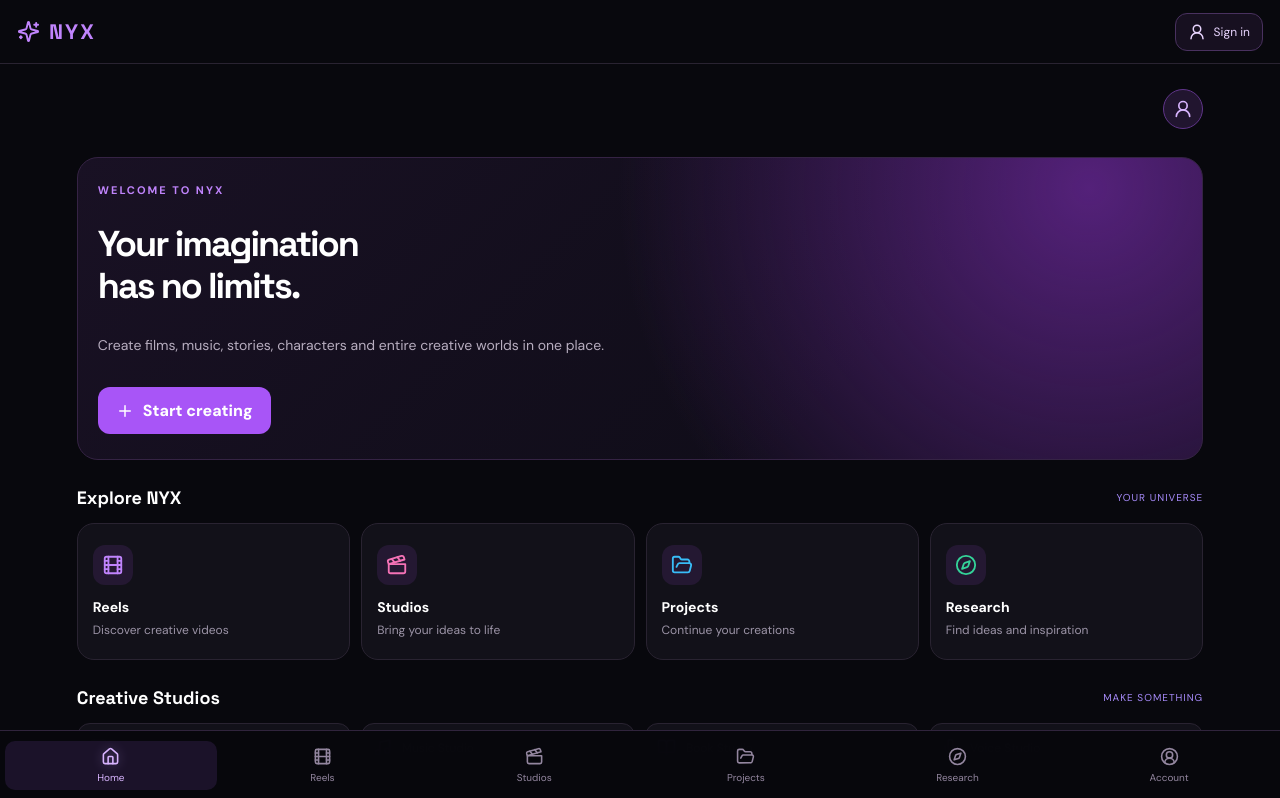
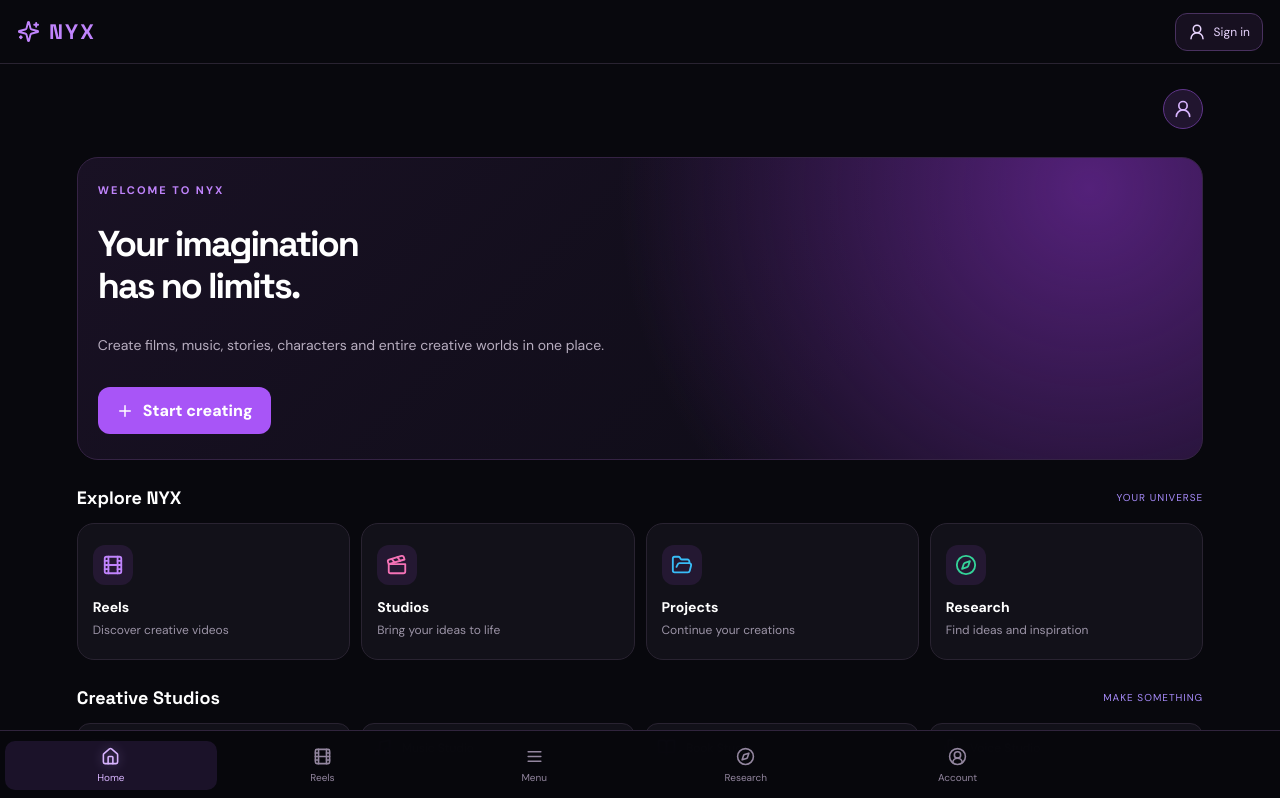
Before and after one commit to j64134303-code/nyx-creative--universe, a React (Vite) app: page / in a window 1280 px wide. Shown: the top 798 px of the page. Built offline with nearby package versions, Linux system fonts and the light colour scheme.

Commit message:
Prepare unified NYX navigation menu

```diff
--- a/src/App.jsx
+++ b/src/App.jsx
@@ -6,7 +6,7 @@ import {
   Send, Paperclip, ArrowLeft, Trash2, ChevronRight,
   FolderOpen, Search, Headphones, Settings, LogOut,
   Link as LinkIcon, ExternalLink, House, Compass,
-  CircleUserRound, Video, X
+  CircleUserRound, Video, X, Menu as MenuIcon, Clock3, FolderKanban
 } from "lucide-react";
 
 import { supabase } from "./lib/supabase";
@@ -35,8 +35,7 @@ const STUDIOS = [
 const NAVIGATION = [
   { name: "Home", page: "home", icon: House },
   { name: "Reels", page: "reels", icon: Film },
-  { name: "Studios", page: "studio", icon: Clapperboard },
-  { name: "Projects", page: "projects", icon: FolderOpen },
+  { name: "Menu", page: "menu", icon: MenuIcon },
   { name: "Research", page: "research", icon: Compass },
   { name: "Account", page: "account", icon: CircleUserRound }
 ];
@@ -244,6 +243,7 @@ export default function App() {
   const [workspaceStudioId, setWorkspaceStudioId] = useState(null);
 
   const [page, setPage] = useState("home");
+  const [menuSection, setMenuSection] = useState("overview");
   const [researchReturnPage, setResearchReturnPage] = useState("home");
 
   const [user, setUser] = useState(null);
@@ -446,6 +446,7 @@ export default function App() {
   };
 
   const navigate = (nextPage) => {
+    if (nextPage === "menu") setMenuSection("overview");
     if (nextPage === "research") {
       openResearch();
       return;
```
